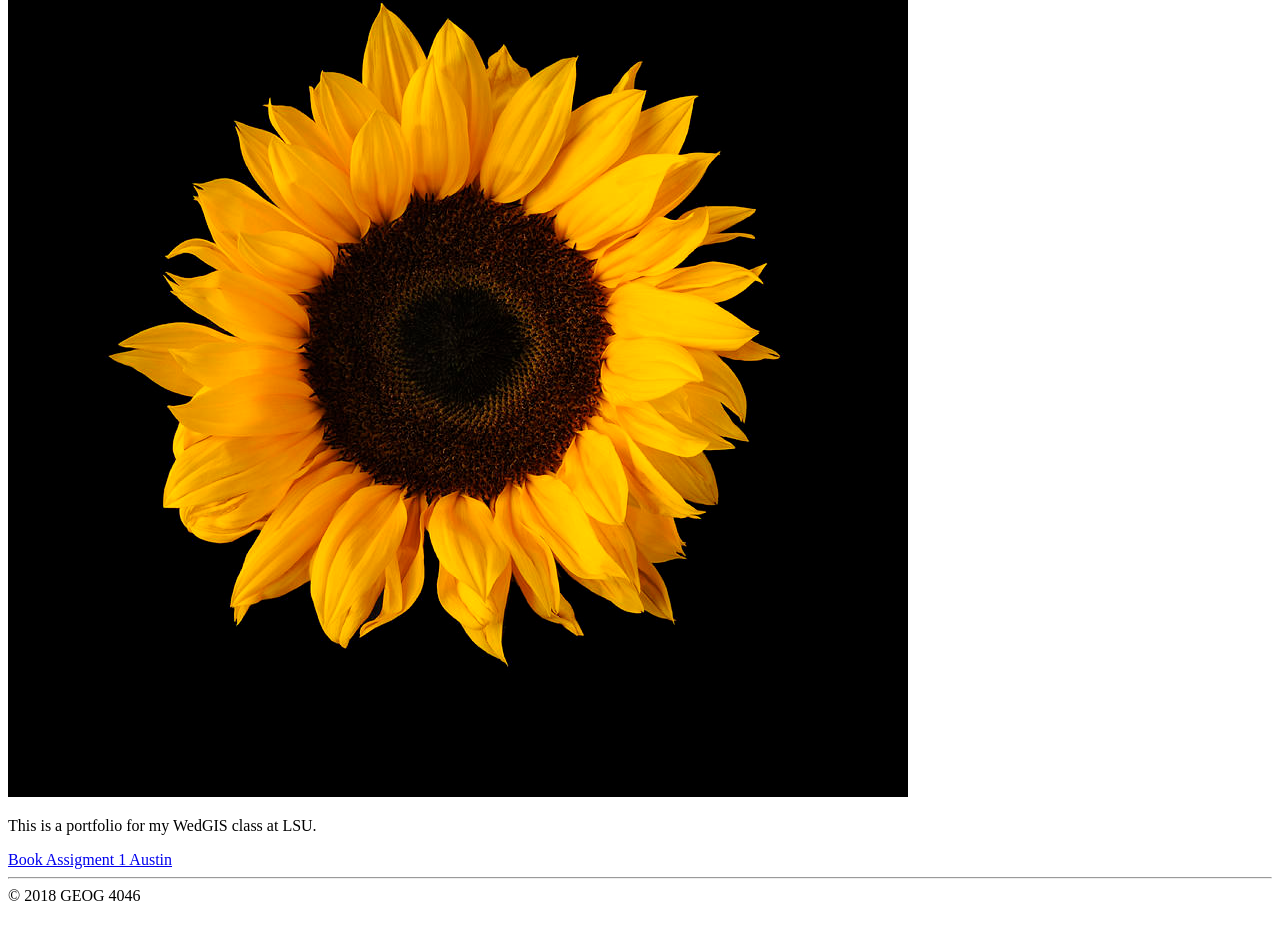
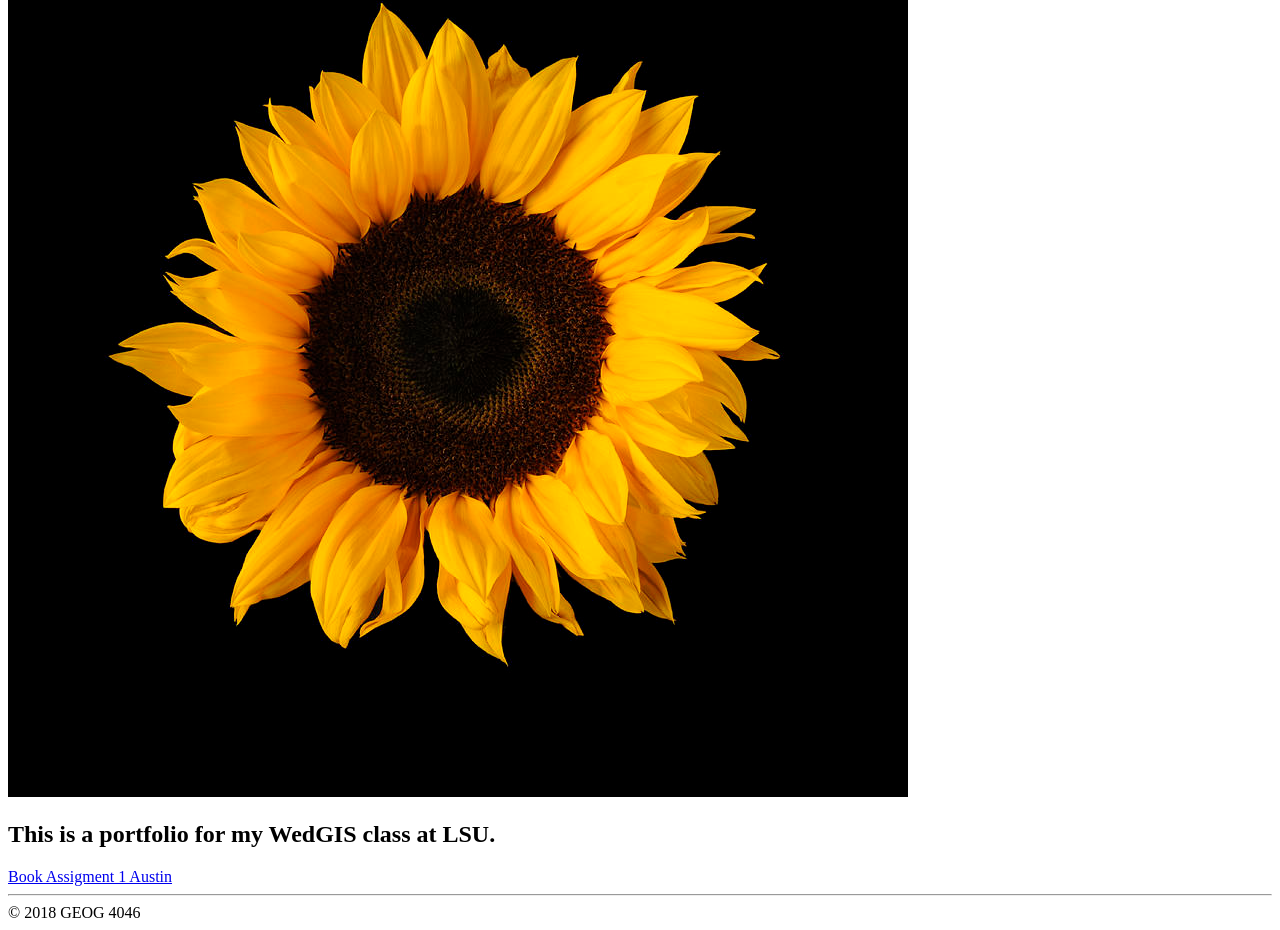
Before and after one commit to hsulli5/hsulli5.github.io, a plain HTML site: page index.html in a window 1280 px wide. Shown: the part 183-1113 px from the top of the page. Drawn offline with Linux system fonts and the light colour scheme.

Commit message:
Styling 2.0

```diff
--- a/Style.css
+++ b/Style.css
@@ -0,0 +1 @@
+header { text-align: center; }
--- a/index.html
+++ b/index.html
@@ -4,12 +4,14 @@
     <title>Heather's Work</title>
     <link rel="stylesheet" herf="style.css">
   </head>
-  <header>
+  <body>
+
+    <header>
     <h1> My Portfolio for GEOG 4046 </h1>
     <img src="GEOG-4046-logo.jpg" alt="My logo for My Portfolio">
-      <p>This is a portfolio for my WedGIS class at LSU.</p>
-  <header>
-  <body>
+    <h2>This is a portfolio for my WedGIS class at LSU.</h2>
+    </header>
+
       <a href="http://arcg.is/2FbRnLQ">Book Assigment 1 Austin</a>
   </body>
 </html>
```
